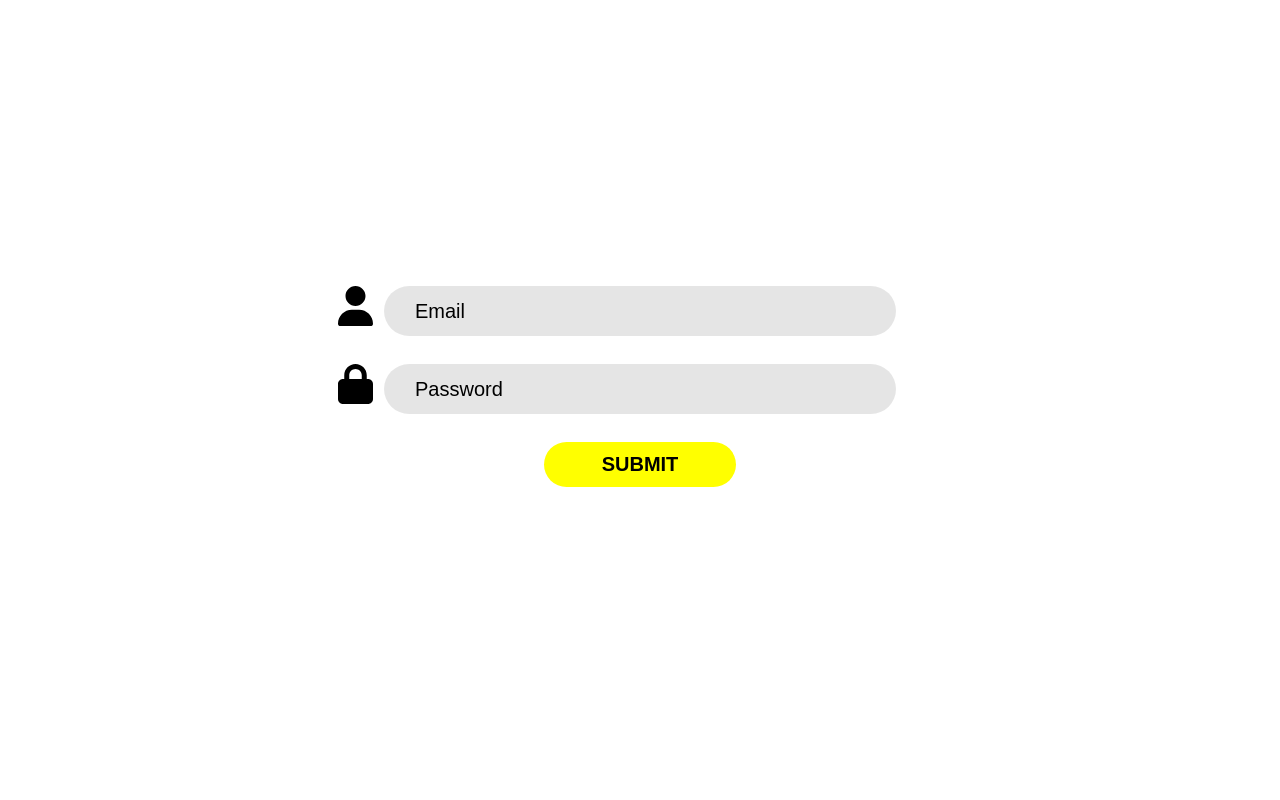
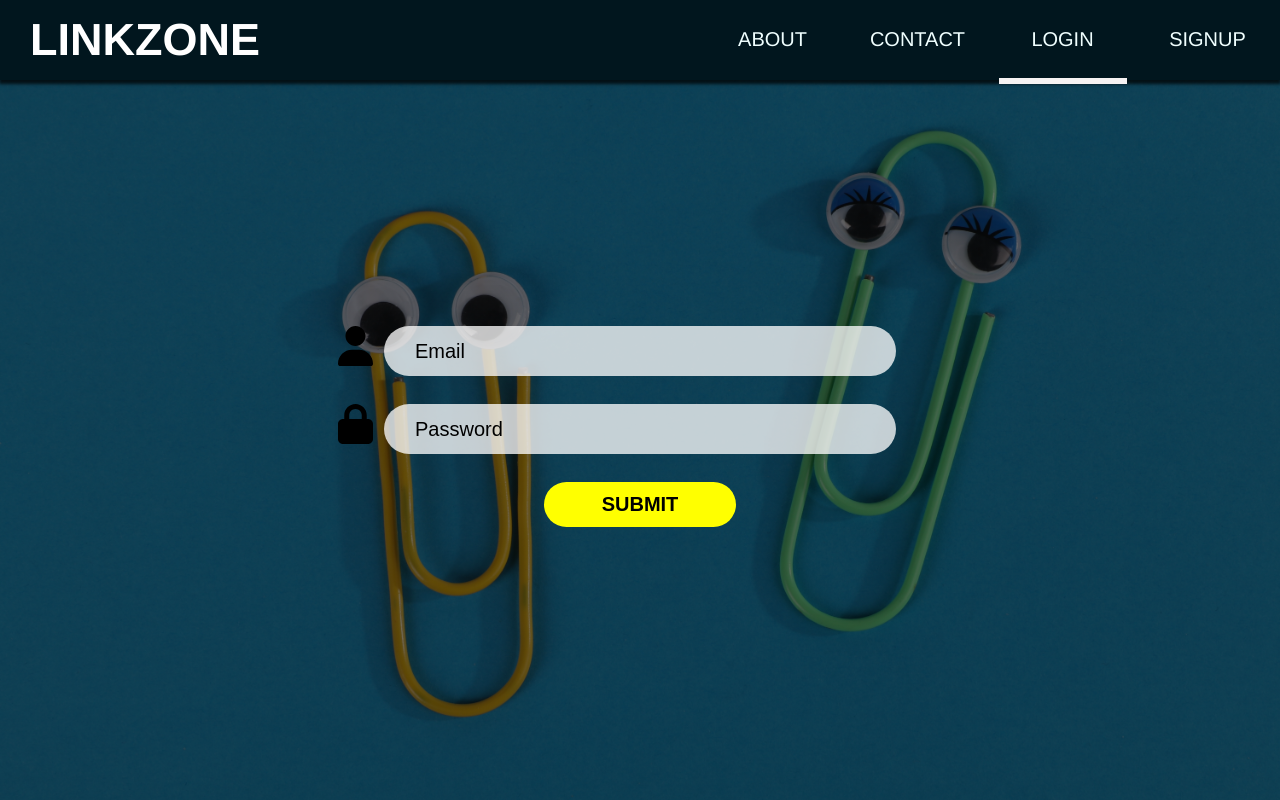
Before and after one commit to NirajDalavi/LINKZONE, a Flask app: page /login in a window 1280 px wide. Run offline with Flask 2, Linux system fonts and the light colour scheme.

Commit message:
Add files via upload

```diff
--- a/Static/Styles/login.css
+++ b/Static/Styles/login.css
@@ -2,18 +2,69 @@
  padding: 0;
  box-sizing: border-box;
  margin: 0;
- background-color: rgba(7, 7, 7, 0);
+}
+.box {
+  width: 100%;
+  height: 80px;
+  top: 0%;
+  left: 0%;
+  display: flex;
+  background-color: #01161e;
+  box-shadow: 0px 3px 3px 1px rgba(0,0,0,0.75);
+  color: white;
+  position: fixed;
+  z-index: 1;
 }
 
+.logo {
+  margin: auto 30px;
+  flex-basis: 50%;
+  width: 100%;
+  flex-shrink: 1;
+  background-color: #01161e;
+  flex-grow: 0;
+  font-size: 30px;
+  font-family: 'Franklin Gothic Medium', 'Arial Narrow', Arial, sans-serif;
+  cursor: pointer;
+  text-align: left;
+}
+
+.links {
+  flex-basis: 10%;
+  font-size: 20px;
+  margin: auto;
+  text-align: center;
+  font-family: 'Franklin Gothic Medium', 'Arial Narrow', Arial, sans-serif;
+  text-decoration: none;
+  color: azure;
+  height: 75px;
+  padding-top: 25px;
+  box-sizing: border-box;
+}
+.links:hover {
+  /* background-color: rgb(74, 60, 60); */
+  box-shadow: 0px 6px rgb(246, 243, 243);
+  color: yellow;
+  /* animation: linkanimation 1s both; */
+}
 .nav{
  height: 30vh;
+}
+
+.active{
+ box-shadow: 0px 6px rgb(246, 243, 243);
 }
 
 .login_form{
  display: flex;
  flex-direction: column;
  align-items: center;
-
+ padding-top: 35vh;
+ background: linear-gradient(rgba(0, 0, 0, 0.55), rgba(0, 0, 0, 0.55)),
+    url(./pexels-ann-h-3690558.jpg);
+    background-repeat: no-repeat;
+  background-size: cover;
+ height: 100vh;
 }
 
 .email_container{
@@ -21,7 +72,6 @@
  height: 50px;
  position: relative;
  margin:10px;
-
 }
 .user_icon{
 position: absolute;
@@ -32,7 +82,7 @@ left: -9%;
  height: 50px;
  border-radius: 50px;
  border: none;
- background-color: rgba(0, 0, 0, 0.1);
+ background-color: rgba(255, 255, 255, 0.76);
  width: 40vw;
  font-size: 20px;
  padding: 15px;
@@ -48,7 +98,7 @@ left: -9%;
  height: 50px;
  border-radius: 50px;
  border: none;
- background-color: rgba(0, 0, 0, 0.1);
+  background-color: rgba(255, 255, 255, 0.76);
  width: 40vw;
  font-size: 20px;
  padding: 15px;
--- a/templates/home.html
+++ b/templates/home.html
@@ -20,7 +20,9 @@
   </head>
   <body>
     <div class="box section1">
-      <div class="logo">LINKZONE</div>
+      <div class="logo">
+        <h1>LINKZONE</h1>
+      </div>
       <a href="#" class="links">ABOUT</a>
       <a href="#" class="links">CONTACT</a>
       <a href="/login" class="links">LOGIN</a>
--- a/templates/login.html
+++ b/templates/login.html
@@ -13,7 +13,15 @@
   </head>
   <body>
     <section class="container">
-      <div class="nav"></div>
+     <div class="box">
+      <div class="logo">
+        <h1>LINKZONE</h1>
+      </div>
+      <a href="#" class="links">ABOUT</a>
+      <a href="#" class="links">CONTACT</a>
+      <a href="/login" class="links active">LOGIN</a>
+      <a href="/signup" class="links">SIGNUP</a>
+    </div>
       <form class="login_form" method="POST">
         <br /><br />
         <div class="email_container">
```
Also changed, not shown: Static/Styles/home.css (+10 -3 lines), Static/Styles/pexels-ann-h-3690558.jpg (added).
